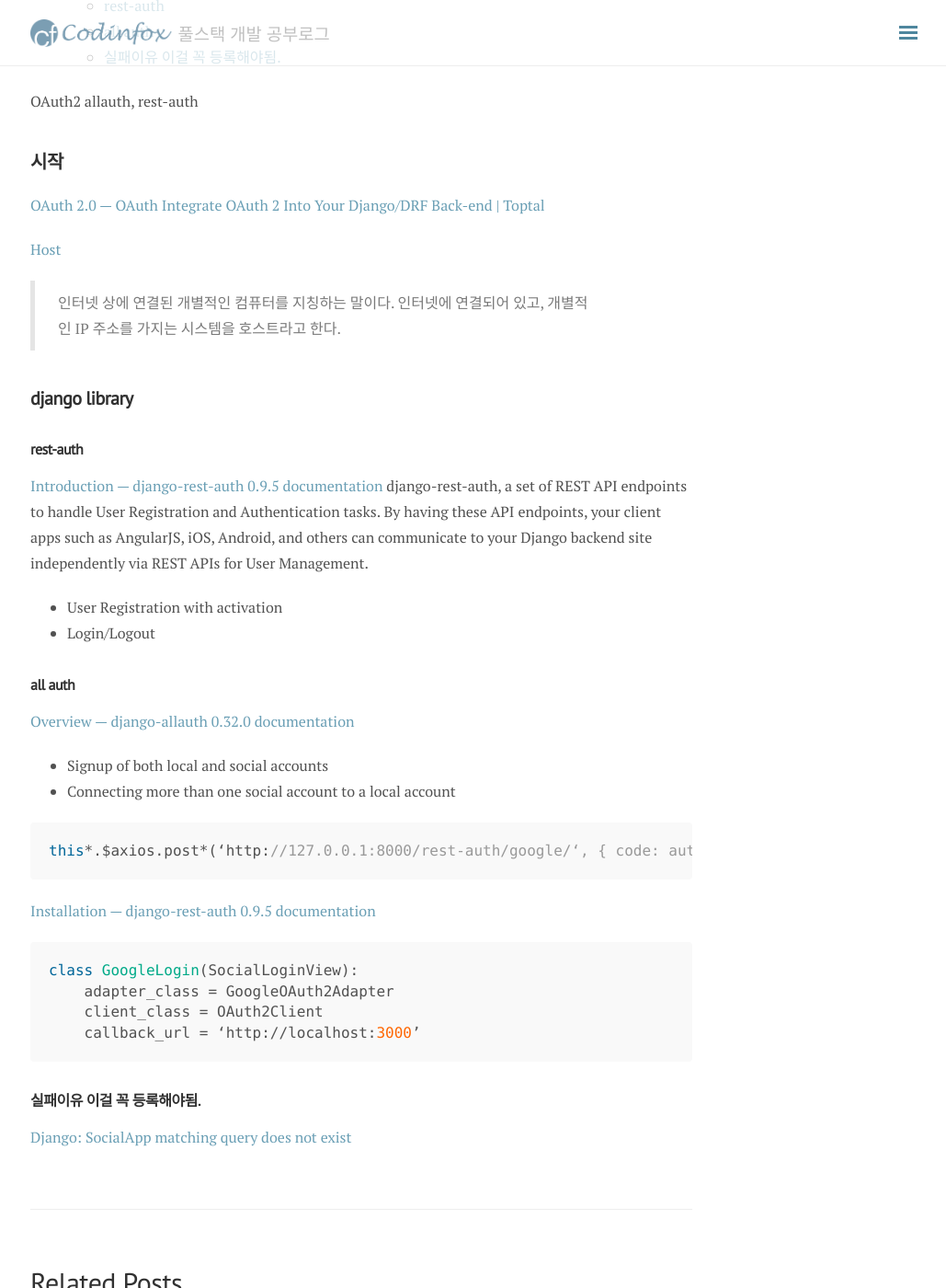
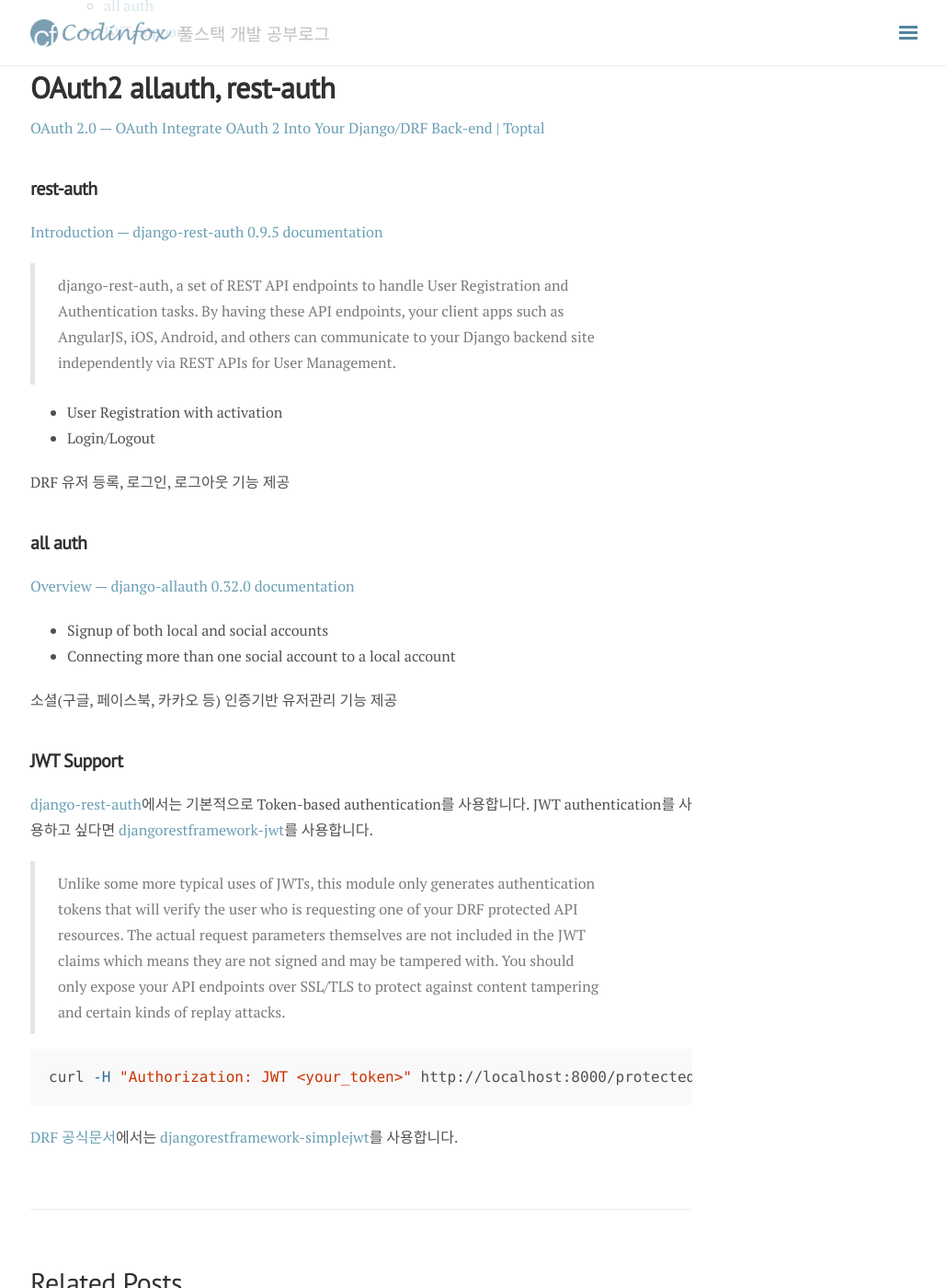
Before and after one commit to haeyong27/haeyong27.github.io, a Jekyll site: the page built from _posts/Django/2019-10-18-OAuth2-Library.md, in a window 1280 px wide and 1400 px high, scrolled down 288 px. Shown: the whole window at 92% size, without its empty margins (247-1276 px from the left). Built offline with Jekyll 4.4.1, drawn with Linux system fonts in a browser that asks for light colours; nearby versions of some CDN libraries; some of the changed text lies outside the part shown.

Commit message:
내용 추가

````diff
--- a/_posts/Django/2019-10-18-OAuth2-Library.md
+++ b/_posts/Django/2019-10-18-OAuth2-Library.md
@@ -5,50 +5,45 @@
 categories: Django
 tag: [Django, auth]
 ---
-- [시작](#%ec%8b%9c%ec%9e%91)
-- [django library](#django-library)
+- [OAuth2 allauth, rest-auth](#oauth2-allauth-rest-auth)
   - [rest-auth](#rest-auth)
   - [all auth](#all-auth)
-  - [실패이유 이걸 꼭 등록해야됨.](#%ec%8b%a4%ed%8c%a8%ec%9d%b4%ec%9c%a0-%ec%9d%b4%ea%b1%b8-%ea%bc%ad-%eb%93%b1%eb%a1%9d%ed%95%b4%ec%95%bc%eb%90%a8)
+  - [JWT Support](#jwt-support)
 
 
 
-OAuth2 allauth, rest-auth
-## 시작
+# OAuth2 allauth, rest-auth
+
 [OAuth 2.0 — OAuth](https://oauth.net/2/)
 [Integrate OAuth 2 Into Your Django/DRF Back-end | Toptal](https://www.toptal.com/django/integrate-oauth-2-into-django-drf-back-end)
 
 
-[Host](https://terms.naver.com/entry.nhn?docId=3477684&cid=58439&categoryId=58439)
-> 인터넷 상에 연결된 개별적인 컴퓨터를 지칭하는 말이다. 인터넷에 연결되어 있고, 개별적인 IP 주소를 가지는 시스템을 호스트라고 한다.
 
 
-## django library
-### rest-auth
+## rest-auth
 [Introduction — django-rest-auth 0.9.5 documentation](https://django-rest-auth.readthedocs.io/en/latest/introduction.html)
-django-rest-auth, a set of REST API endpoints to handle User Registration and Authentication tasks. By having these API endpoints, your client apps such as AngularJS, iOS, Android, and others can communicate to your Django backend site independently via REST APIs for User Management.
+
+> django-rest-auth, a set of REST API endpoints to handle User Registration and Authentication tasks. By having these API endpoints, your client apps such as AngularJS, iOS, Android, and others can communicate to your Django backend site independently via REST APIs for User Management.
 
 - User Registration with activation
 - Login/Logout
 
-### all auth
+DRF 유저 등록, 로그인, 로그아웃 기능 제공
+
+## all auth
 [Overview — django-allauth 0.32.0 documentation](https://django-allauth.readthedocs.io/en/latest/overview.html#)
 - Signup of both local and social accounts
 - Connecting more than one social account to a local account
 
+소셜(구글, 페이스북, 카카오 등) 인증기반 유저관리 기능 제공
 
-```javascript
-this*.$axios.post*(‘http://127.0.0.1:8000/rest-auth/google/‘, { code: authCode, redirect_uri : ‘http://127.0.0.1:8000/accounts/google/login/callback/‘})
+
+## JWT Support
+[django-rest-auth](https://django-rest-auth.readthedocs.io/en/latest/installation.html#jwt-support-optional)에서는 기본적으로 Token-based authentication를 사용합니다. JWT authentication를 사용하고 싶다면 [djangorestframework-jwt](http://jpadilla.github.io/django-rest-framework-jwt/#overview)를 사용합니다.
+ > Unlike some more typical uses of JWTs, this module only generates authentication tokens that will verify the user who is requesting one of your DRF protected API resources. The actual request parameters themselves are not included in the JWT claims which means they are not signed and may be tampered with. You should only expose your API endpoints over SSL/TLS to protect against content tampering and certain kinds of replay attacks.
+
+```bash
+curl -H "Authorization: JWT <your_token>" http://localhost:8000/protected-url/
 ```
 
-
-[Installation — django-rest-auth 0.9.5 documentation](https://django-rest-auth.readthedocs.io/en/latest/installation.html)
-```python
-class GoogleLogin(SocialLoginView):
-    adapter_class = GoogleOAuth2Adapter
-    client_class = OAuth2Client
-    callback_url = ‘http://localhost:3000’
-```
-
-### 실패이유  이걸 꼭 등록해야됨.
- [Django: SocialApp matching query does not exist](https://stackoverflow.com/questions/15409366/django-socialapp-matching-query-does-not-exist)
+[DRF 공식문서](https://www.django-rest-framework.org/api-guide/authentication/#json-web-token-authentication)에서는 [djangorestframework-simplejwt](https://github.com/davesque/django-rest-framework-simplejwt)를 사용합니다.
````
Also changed, not shown: _posts/Django/2019-10-01-Authentication.md (+40 -0 lines), _posts/Django/2019-10-19-Performance.md (+6 -3 lines).
